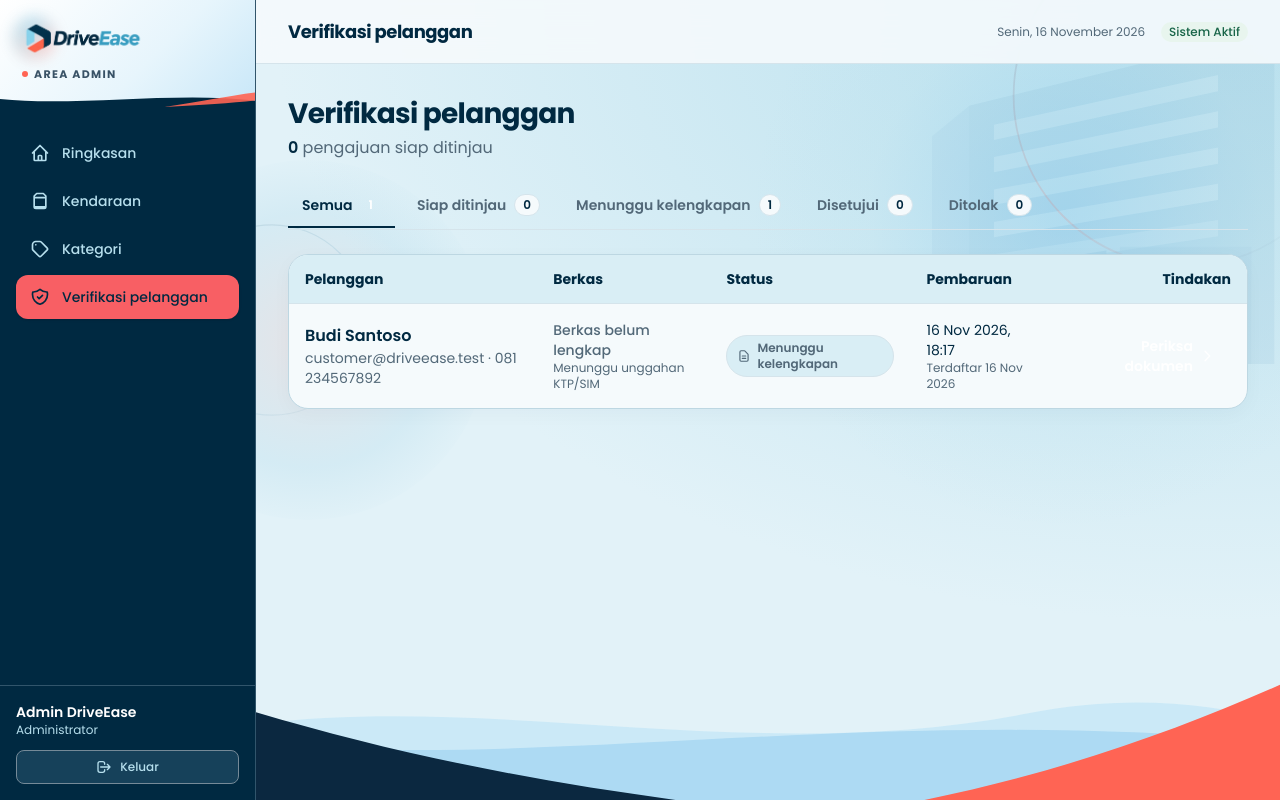
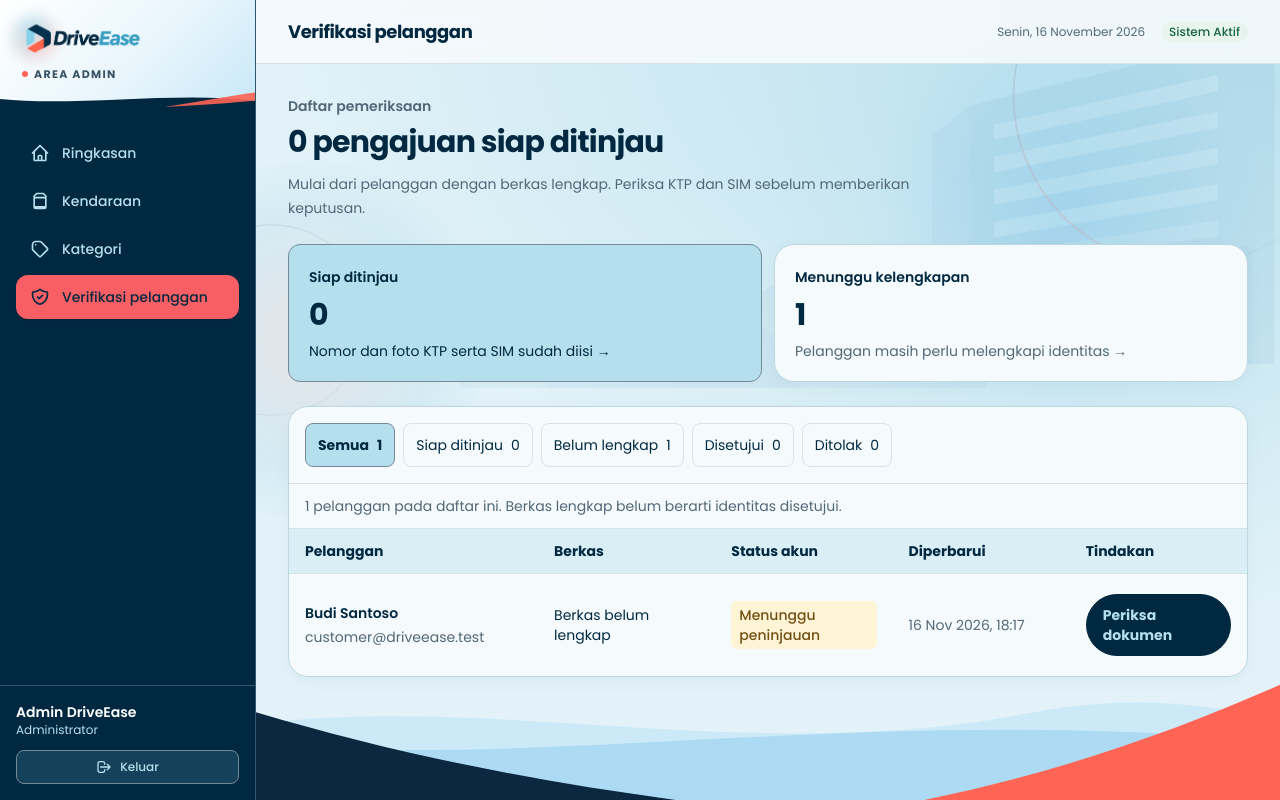
Before and after one commit to MFarisAdithya/DriveEase, a Laravel app: page /admin/verifications in a window 1280 px wide. Run offline with Laravel 12, Linux system fonts and the light colour scheme; a user stored in the database is signed in; data comes from the database, SQL or seed files in the repository; style sheets or scripts are compiled from the project's sources.

Commit message:
Sync verification queue view, pagination markup, and feature test assertions

```diff
--- a/resources/views/admin/verifications/index.blade.php
+++ b/resources/views/admin/verifications/index.blade.php
@@ -1,155 +1,69 @@
 @extends('layouts.admin')
-
-@section('title', 'Verifikasi pelanggan - DriveEase')
+@section('theme_class', 'theme-refresh')
+@section('title', 'Verifikasi Identitas Pelanggan — DriveEase')
 @section('page_title', 'Verifikasi pelanggan')
 
 @section('content')
-<div class="space-y-6">
-    <!-- Header & Summary -->
+<div class="mx-auto max-w-6xl space-y-6">
     <header>
-        <h2 class="text-[28px] leading-[36px] font-bold tracking-tight text-ink">
-            Verifikasi pelanggan
-        </h2>
-        <p class="mt-1 text-base text-muted">
-            <strong class="font-semibold text-ink tabular-nums">{{ $counts['ready'] }}</strong> pengajuan siap ditinjau
-        </p>
+        <p class="text-sm font-semibold text-muted">Daftar pemeriksaan</p>
+        <h2 class="mt-2 text-2xl font-bold tracking-tight md:text-3xl">{{ $counts['ready'] }} pengajuan siap ditinjau</h2>
+        <p class="mt-3 max-w-2xl text-sm leading-6 text-muted">Mulai dari pelanggan dengan berkas lengkap. Periksa KTP dan SIM sebelum memberikan keputusan.</p>
     </header>
-
-    <!-- Status Filter Tabs -->
-    <nav aria-label="Filter status verifikasi" class="flex flex-wrap gap-2 border-b border-line pb-px">
-        @foreach ([
-            'all' => 'Semua',
-            'ready' => 'Siap ditinjau',
-            'incomplete' => 'Menunggu kelengkapan',
-            'verified' => 'Disetujui',
-            'rejected' => 'Ditolak',
-        ] as $key => $label)
-            @php
-                $isActive = ($status ?: 'all') === $key;
-            @endphp
-            <a href="{{ route('admin.verifications.index', $key === 'all' ? [] : ['status' => $key]) }}"
-               @if ($isActive) aria-current="page" @endif
-               class="min-h-11 px-3.5 py-2 inline-flex items-center gap-2 rounded-t-lg border-b-2 text-sm font-semibold transition-colors {{ $isActive ? 'border-brand-navy bg-brand-soft/50 text-brand-navy' : 'border-transparent text-muted hover:text-ink hover:bg-surface-raised' }}">
-                <span>{{ $label }}</span>
-                <span class="px-2 py-0.5 rounded-full text-xs tabular-nums {{ $isActive ? 'bg-brand-navy text-white' : 'bg-surface border border-line text-ink' }}">
-                    {{ $counts[$key] }}
-                </span>
-            </a>
-        @endforeach
-    </nav>
-
-    <!-- Customers Queue Table / Stacked Cards -->
-    <div class="bg-surface rounded-xl border border-line overflow-hidden shadow-xs">
-        <table class="w-full text-left text-sm text-ink">
-            <thead class="hidden lg:table-header-group bg-surface-raised text-ink font-semibold border-b border-line text-sm">
+    <div class="grid grid-cols-2 gap-3">
+        <a href="{{ route('admin.verifications.index', ['status' => 'ready']) }}" class="rounded-xl border border-field-line bg-accent p-5 hover:underline">
+            <span class="text-sm font-semibold">Siap ditinjau</span>
+            <strong class="mt-2 block text-3xl tabular-nums">{{ $counts['ready'] }}</strong>
+            <span class="mt-2 hidden text-sm sm:block">Nomor dan foto KTP serta SIM sudah diisi →</span>
+        </a>
+        <a href="{{ route('admin.verifications.index', ['status' => 'incomplete']) }}" class="ui-panel p-5 hover:underline">
+            <span class="text-sm font-semibold">Menunggu kelengkapan</span>
+            <strong class="mt-2 block text-3xl tabular-nums">{{ $counts['incomplete'] }}</strong>
+            <span class="mt-2 hidden text-sm text-muted sm:block">Pelanggan masih perlu melengkapi identitas →</span>
+        </a>
+    </div>
+    <section class="ui-panel" aria-label="Antrean verifikasi">
+        <nav aria-label="Filter status verifikasi" class="flex flex-wrap gap-2 border-b border-line p-4">
+            @foreach (['all' => 'Semua', 'ready' => 'Siap ditinjau', 'incomplete' => 'Belum lengkap', 'verified' => 'Disetujui', 'rejected' => 'Ditolak'] as $key => $label)
+                <a href="{{ route('admin.verifications.index', $key === 'all' ? [] : ['status' => $key]) }}"
+                   @if ($status === $key) aria-current="page" @endif
+                   class="inline-flex min-h-11 items-center gap-2 rounded-lg border px-3 text-sm {{ $status === $key ? 'border-field-line bg-accent font-bold' : 'border-line hover:bg-surface-raised' }}">
+                    {{ $label }} <span class="tabular-nums">{{ $counts[$key] }}</span>
+                </a>
+            @endforeach
+        </nav>
+        <p class="px-4 py-3 text-sm text-muted">{{ $customers->total() }} pelanggan pada daftar ini. Berkas lengkap belum berarti identitas disetujui.</p>
+        <table class="queue-table w-full table-fixed text-left text-sm">
+            <caption class="sr-only">Pelanggan, kelengkapan berkas, status akun, waktu pembaruan, dan tindakan pemeriksaan</caption>
+            <thead class="hidden border-y border-line bg-surface-raised xl:table-header-group">
                 <tr>
-                    <th scope="col" class="px-4 py-3.5">Pelanggan</th>
-                    <th scope="col" class="px-4 py-3.5">Berkas</th>
-                    <th scope="col" class="px-4 py-3.5">Status</th>
-                    <th scope="col" class="px-4 py-3.5">Pembaruan</th>
-                    <th scope="col" class="px-4 py-3.5 text-right">Tindakan</th>
+                    <th scope="col" class="w-[26%] px-4 py-3">Pelanggan</th>
+                    <th scope="col" class="px-4 py-3">Berkas</th>
+                    <th scope="col" class="px-4 py-3">Status akun</th>
+                    <th scope="col" class="px-4 py-3">Diperbarui</th>
+                    <th scope="col" class="px-4 py-3">Tindakan</th>
                 </tr>
             </thead>
             <tbody class="divide-y divide-line">
                 @forelse ($customers as $customer)
-                    <tr class="grid grid-cols-1 gap-3 p-4 lg:p-0 lg:table-row hover:bg-surface-raised/60 transition-colors">
-                        <!-- Pelanggan -->
-                        <td class="lg:px-4 lg:py-4 align-middle">
-                            <div class="font-semibold text-base text-ink break-words">{{ $customer->name }}</div>
-                            <div class="text-sm text-muted break-all">
-                                {{ $customer->email }}{{ $customer->phone ? ' · '.$customer->phone : '' }}
-                            </div>
+                    <tr class="hover:bg-surface-raised/60">
+                        <td class="px-4 py-5"><p class="font-semibold">{{ $customer->name }}</p><p class="mt-1 text-muted">{{ $customer->email }}</p></td>
+                        <td class="px-4 py-5"><span class="mb-1 block text-xs text-muted xl:hidden">Berkas</span>{{ $customer->hasSubmittedDocuments() ? 'Berkas lengkap' : 'Berkas belum lengkap' }}</td>
+                        <td class="px-4 py-5">
+                            <span class="mb-1 block text-xs text-muted xl:hidden">Status akun</span>
+                            <span class="inline-flex rounded-md px-2 py-1 font-medium {{ $customer->isVerified() ? 'bg-success-surface text-success' : ($customer->isRejectedVerification() ? 'bg-danger-surface text-danger' : 'bg-warning-surface text-warning') }}">{{ $customer->isVerified() ? 'Disetujui' : ($customer->isRejectedVerification() ? 'Ditolak' : 'Menunggu peninjauan') }}</span>
                         </td>
-
-                        <!-- Berkas -->
-                        <td class="lg:px-4 lg:py-4 align-middle">
-                            @if ($customer->hasSubmittedDocuments())
-                                <span class="font-medium text-ink">Berkas lengkap</span>
-                                <span class="block text-xs text-muted">KTP &amp; SIM terunggah</span>
-                            @else
-                                <span class="font-medium text-muted">Berkas belum lengkap</span>
-                                <span class="block text-xs text-muted">Menunggu unggahan KTP/SIM</span>
-                            @endif
-                        </td>
-
-                        <!-- Status -->
-                        <td class="lg:px-4 lg:py-4 align-middle">
-                            @if ($customer->isVerified())
-                                <span class="inline-flex items-center gap-1.5 px-2.5 py-1 rounded-full text-xs font-semibold bg-success-surface text-success border border-success-line">
-                                    <svg class="w-3.5 h-3.5 shrink-0" aria-hidden="true" fill="none" stroke="currentColor" viewBox="0 0 24 24">
-                                        <path stroke-linecap="round" stroke-linejoin="round" stroke-width="2" d="M5 13l4 4L19 7"/>
-                                    </svg>
-                                    Disetujui
-                                </span>
-                            @elseif ($customer->isRejectedVerification())
-                                <span class="inline-flex items-center gap-1.5 px-2.5 py-1 rounded-full text-xs font-semibold bg-danger-surface text-danger border border-danger-line">
-                                    <svg class="w-3.5 h-3.5 shrink-0" aria-hidden="true" fill="none" stroke="currentColor" viewBox="0 0 24 24">
-                                        <path stroke-linecap="round" stroke-linejoin="round" stroke-width="2" d="M6 18L18 6M6 6l12 12"/>
-                                    </svg>
-                                    Ditolak
-                                </span>
-                            @elseif ($customer->hasSubmittedDocuments())
-                                <span class="inline-flex items-center gap-1.5 px-2.5 py-1 rounded-full text-xs font-semibold bg-warning-surface text-warning border border-warning-line">
-                                    <svg class="w-3.5 h-3.5 shrink-0" aria-hidden="true" fill="none" stroke="currentColor" viewBox="0 0 24 24">
-                                        <path stroke-linecap="round" stroke-linejoin="round" stroke-width="2" d="M12 8v4l3 3m6-3a9 9 0 11-18 0 9 9 0 0118 0z"/>
-                                    </svg>
-                                    Siap ditinjau
-                                </span>
-                            @else
-                                <span class="inline-flex items-center gap-1.5 px-2.5 py-1 rounded-full text-xs font-semibold bg-surface-raised text-muted border border-line">
-                                    <svg class="w-3.5 h-3.5 shrink-0" aria-hidden="true" fill="none" stroke="currentColor" viewBox="0 0 24 24">
-                                        <path stroke-linecap="round" stroke-linejoin="round" stroke-width="2" d="M9 12h6m-6 4h6m2 5H7a2 2 0 01-2-2V5a2 2 0 012-2h5.586a1 1 0 01.707.293l5.414 5.414a1 1 0 01.293.707V19a2 2 0 01-2 2z"/>
-                                    </svg>
-                                    Menunggu kelengkapan
-                                </span>
-                            @endif
-                        </td>
-
-                        <!-- Pembaruan -->
-                        <td class="lg:px-4 lg:py-4 align-middle">
-                            <div class="text-sm text-ink">
-                                {{ $customer->updated_at ? $customer->updated_at->locale('id')->translatedFormat('d M Y, H:i') : '-' }}
-                            </div>
-                            <div class="text-xs text-muted">
-                                Terdaftar {{ $customer->created_at->locale('id')->translatedFormat('d M Y') }}
-                            </div>
-                        </td>
-
-                        <!-- Tindakan -->
-                        <td class="lg:px-4 lg:py-4 lg:text-right align-middle">
-                            <a href="{{ route('admin.verifications.show', $customer) }}"
-                               class="w-full lg:w-auto min-h-11 px-4 inline-flex items-center justify-center gap-1.5 rounded-lg bg-brand-navy text-white hover:opacity-95 text-sm font-semibold transition-opacity">
-                                <span>Periksa dokumen</span>
-                                <svg class="w-4 h-4 shrink-0" aria-hidden="true" fill="none" stroke="currentColor" viewBox="0 0 24 24">
-                                    <path stroke-linecap="round" stroke-linejoin="round" stroke-width="2" d="M9 5l7 7-7 7"/>
-                                </svg>
-                            </a>
-                        </td>
+                        <td class="px-4 py-5 text-muted"><span class="mb-1 block text-xs xl:hidden">Diperbarui</span>{{ $customer->updated_at?->translatedFormat('d M Y, H:i') ?? 'Belum tersedia' }}</td>
+                        <td class="px-4 py-5"><a class="ui-button ui-secondary w-full" href="{{ route('admin.verifications.show', $customer) }}">Periksa dokumen<span class="sr-only"> {{ $customer->name }}</span></a></td>
                     </tr>
                 @empty
-                    <tr>
-                        <td colspan="5" class="px-4 py-12 text-center">
-                            <svg class="w-10 h-10 text-muted mx-auto mb-3" aria-hidden="true" fill="none" stroke="currentColor" viewBox="0 0 24 24">
-                                <path stroke-linecap="round" stroke-linejoin="round" stroke-width="2" d="M9 12h6m-6 4h6m2 5H7a2 2 0 01-2-2V5a2 2 0 012-2h5.586a1 1 0 01.707.293l5.414 5.414a1 1 0 01.293.707V19a2 2 0 01-2 2z"/>
-                            </svg>
-                            <p class="text-base font-semibold text-ink">Belum ada pengajuan pada filter ini.</p>
-                            @if (($status ?: 'all') !== 'all')
-                                <a href="{{ route('admin.verifications.index') }}"
-                                   class="mt-4 min-h-11 px-4 inline-flex items-center justify-center rounded-lg border border-field-line bg-surface hover:bg-surface-raised text-sm font-semibold text-ink transition-colors">
-                                    Lihat semua pelanggan
-                                </a>
-                            @endif
-                        </td>
-                    </tr>
+                    <tr><td colspan="5" class="p-8 text-center"><p class="font-semibold">Tidak ada pelanggan pada daftar ini</p><p class="mt-2 text-muted">Pilih status lain untuk melihat pengajuan yang tersedia.</p><a class="ui-button ui-secondary mt-4" href="{{ route('admin.verifications.index') }}">Lihat semua pelanggan</a></td></tr>
                 @endforelse
             </tbody>
         </table>
-
         @if ($customers->hasPages())
-            <div class="p-4 border-t border-line">
-                {{ $customers->links('layouts.pagination') }}
-            </div>
+            <div class="border-t border-line p-4">{{ $customers->links('layouts.pagination') }}</div>
         @endif
-    </div>
+    </section>
 </div>
 @endsection
```
Also changed, not shown: public/images/models/kredit.html (+1 -81 lines), resources/views/layouts/pagination.blade.php (+5 -17 lines), tests/Feature/CustomerVerificationTest.php (+1 -2 lines), tests/Feature/DriveEaseProgress1ContinuationTest.php (+3 -3 lines).
